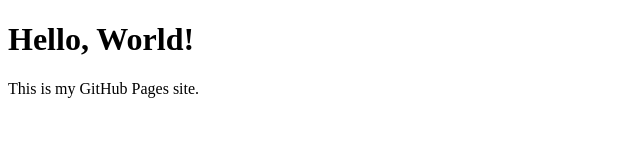
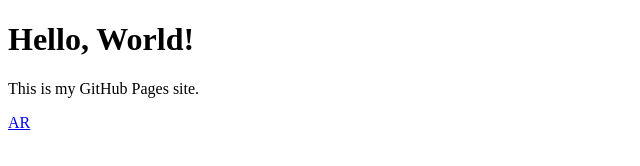
Before and after one commit to niwayu/niwayu.github.io, a plain HTML site: page index.html in a window 1280 px wide. Shown: the full height of the page, 0-640 px from the left. Drawn offline with Linux system fonts and the light colour scheme.

Commit message:
Update index.html

```diff
--- a/index.html
+++ b/index.html
@@ -6,6 +6,6 @@
 <body>
     <h1>Hello, World!</h1>
     <p>This is my GitHub Pages site.</p>
-
+    <a href="./ar.html">AR</a>
 </body>
 </html>
```
